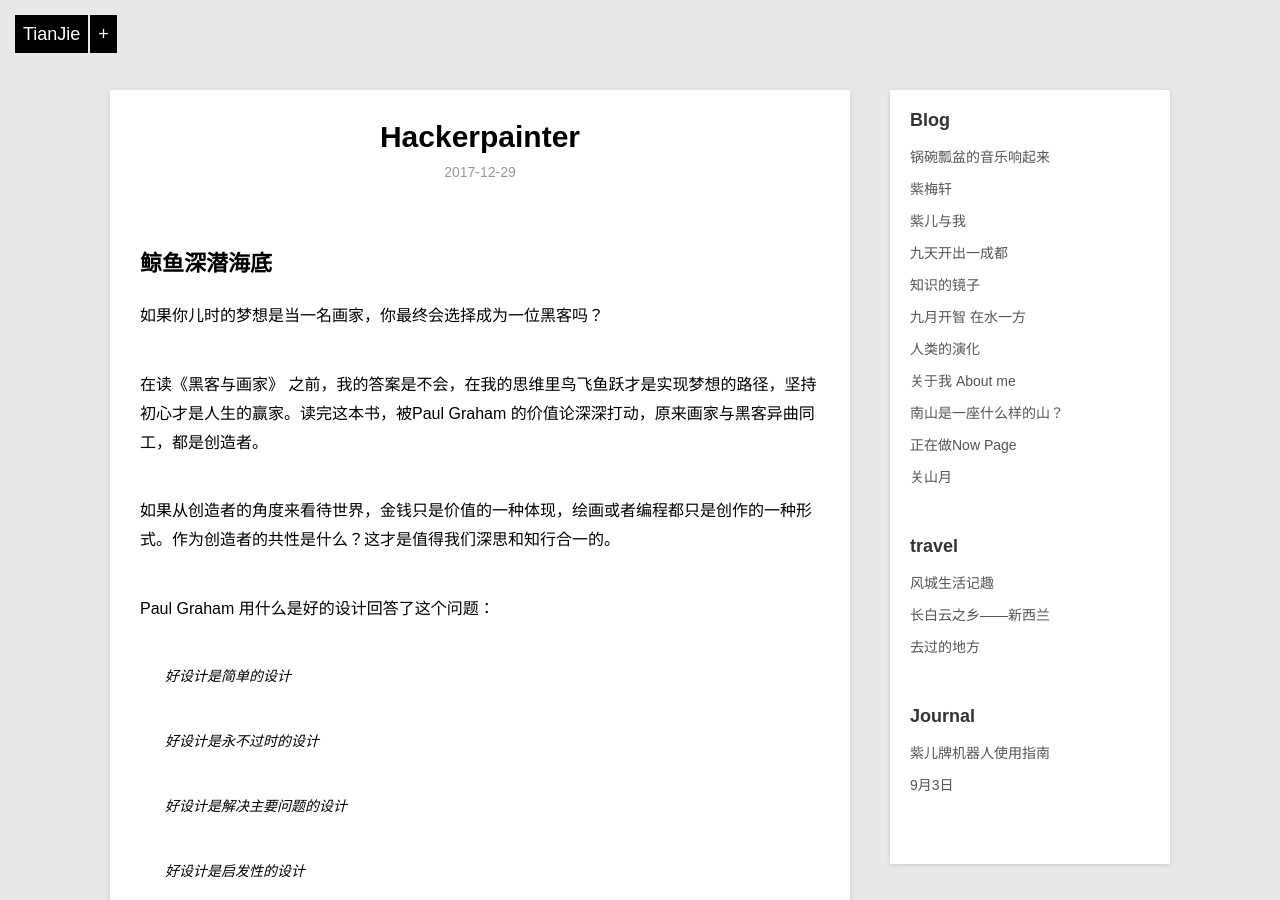
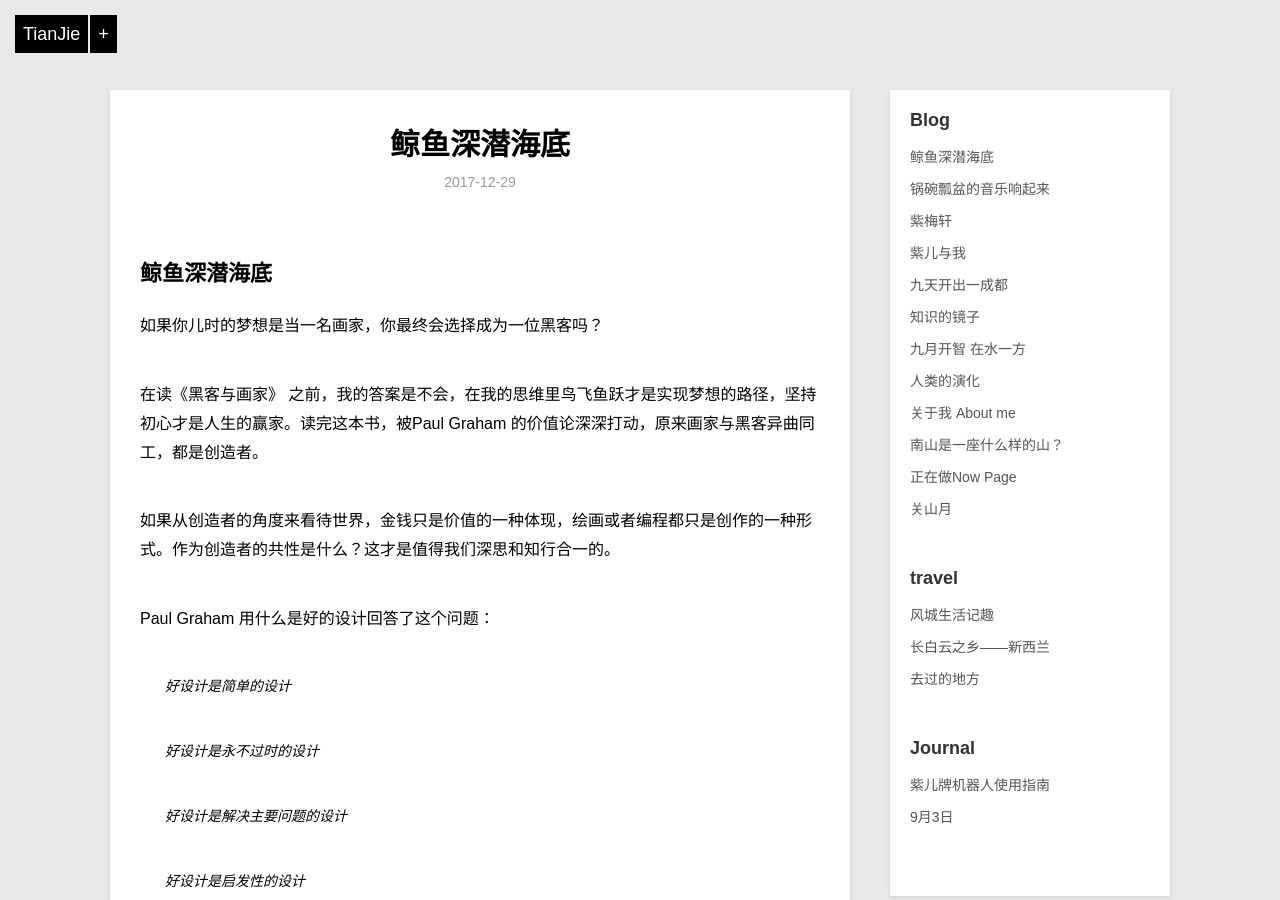
Before and after one commit to violettianjie/violettianjie.github.io, a Jekyll site: the page built from _posts/blog/2017-12-29-hackerpainter.md, in a window 1280 px wide and 900 px high. Built offline with Jekyll 4.4.1, drawn with Linux system fonts in a browser that asks for light colours; our own code applies the rules of GitHub Pages for plain Markdown files.

Commit message:
Update 2017-12-29-hackerpainter.md

```diff
--- a/_posts/blog/2017-12-29-hackerpainter.md
+++ b/_posts/blog/2017-12-29-hackerpainter.md
@@ -1,3 +1,10 @@
+---
+layout: post
+title: "鲸鱼深潜海底"
+description: "《黑客与画家》读书笔记"
+category: blog
+---
+
 ## 鲸鱼深潜海底
 
 如果你儿时的梦想是当一名画家，你最终会选择成为一位黑客吗？
```
